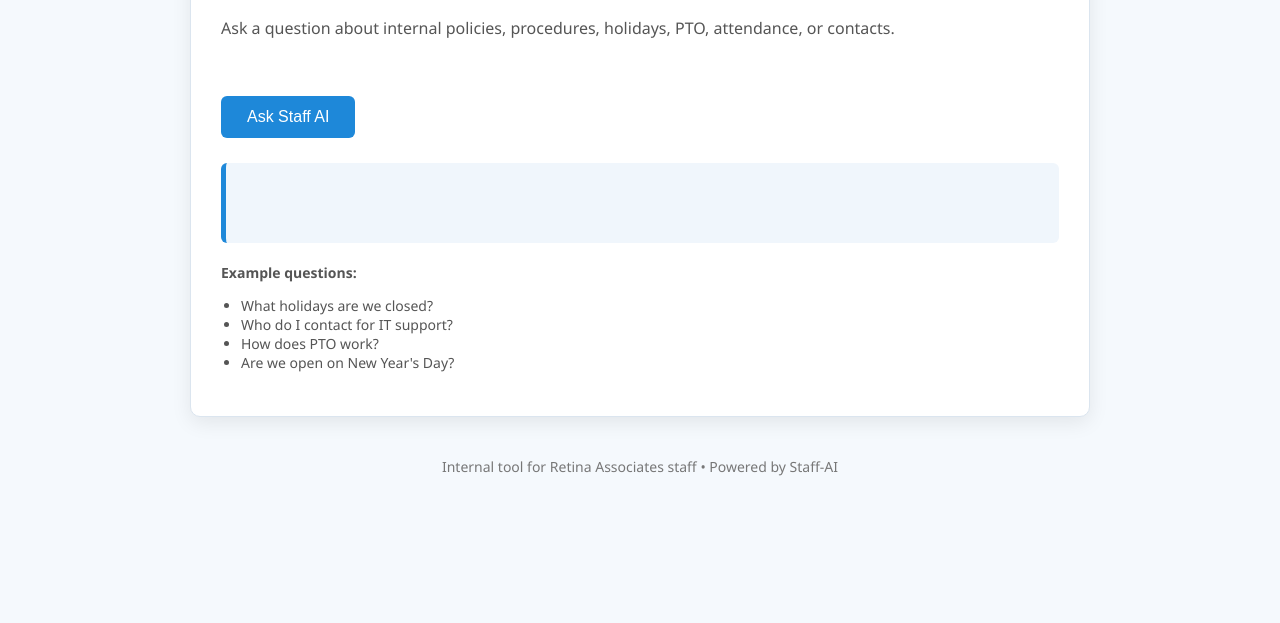
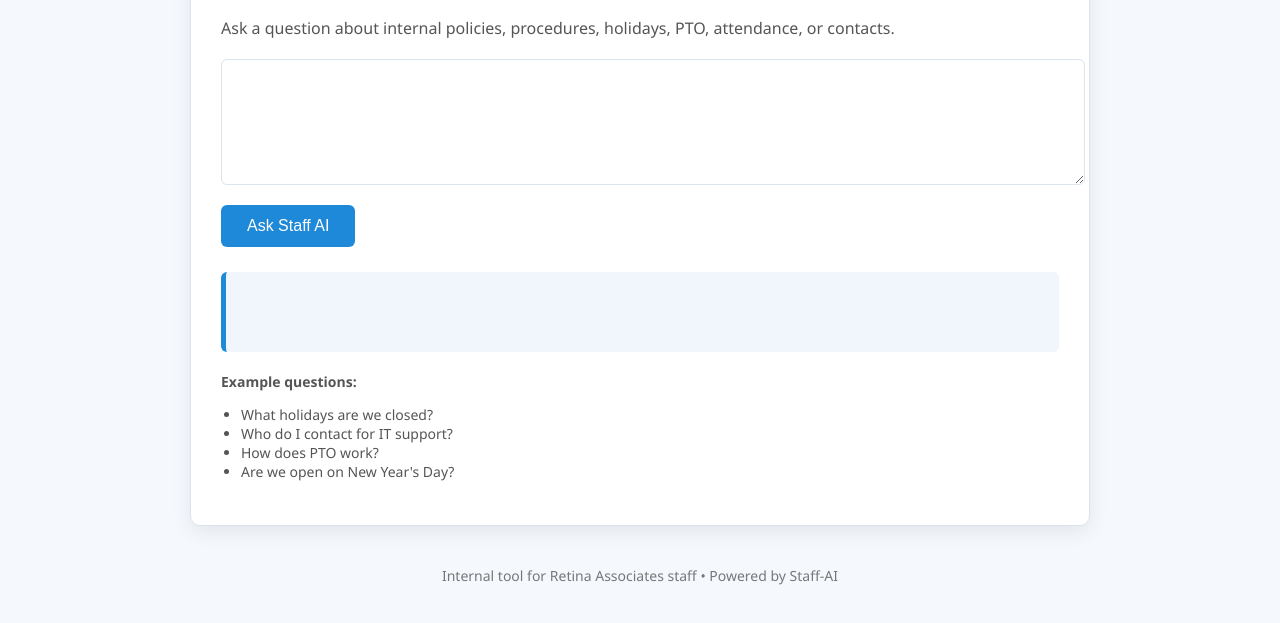
Before and after one commit to abigailkeene/Staff-AI, a website: page index.html in a window 1280 px wide. Shown: the part 197-820 px from the top of the page. Drawn offline with Linux system fonts and the light colour scheme.

Commit message:
Add textarea for user input in Staff AI Assistant

```diff
--- a/index.html
+++ b/index.html
@@ -123,6 +123,9 @@
     <p class="subtitle">
       Ask a question about internal policies, procedures, holidays, PTO, attendance, or contacts.
     </p>
+
+    <textarea id="question"></textarea>
+
     <br />
     <button onclick="askAI()">Ask Staff AI</button>
 
```
